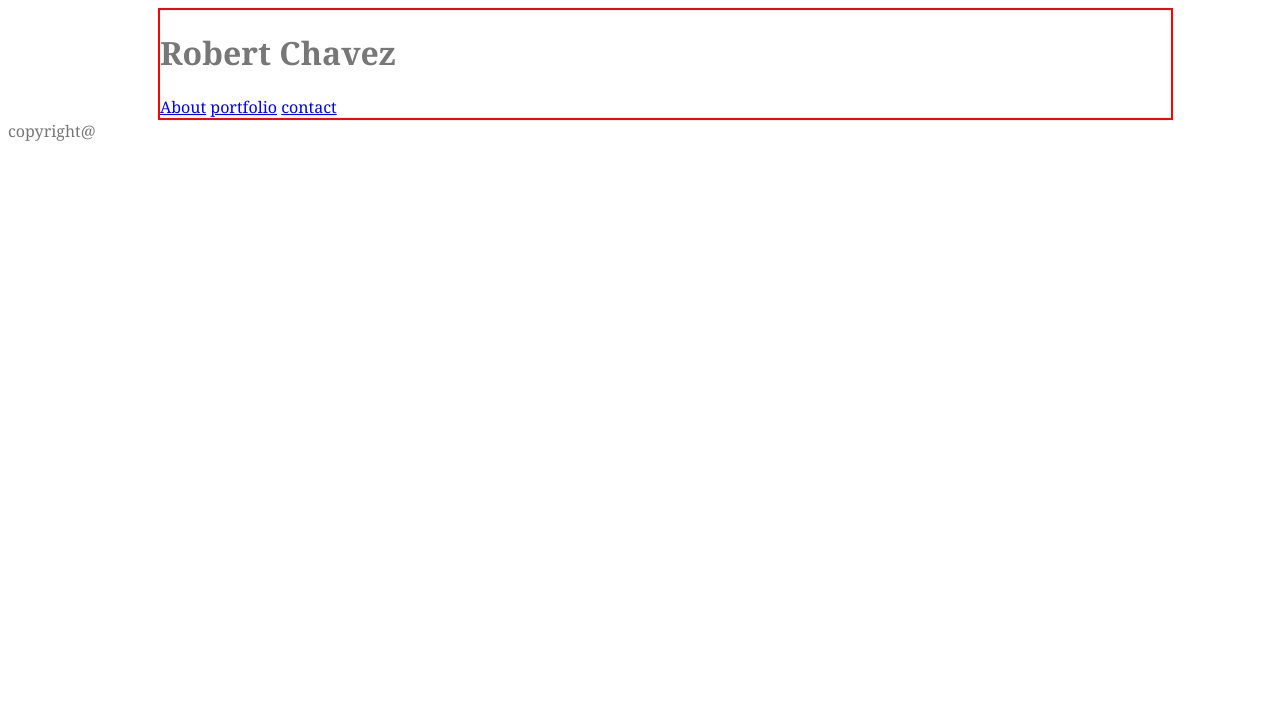
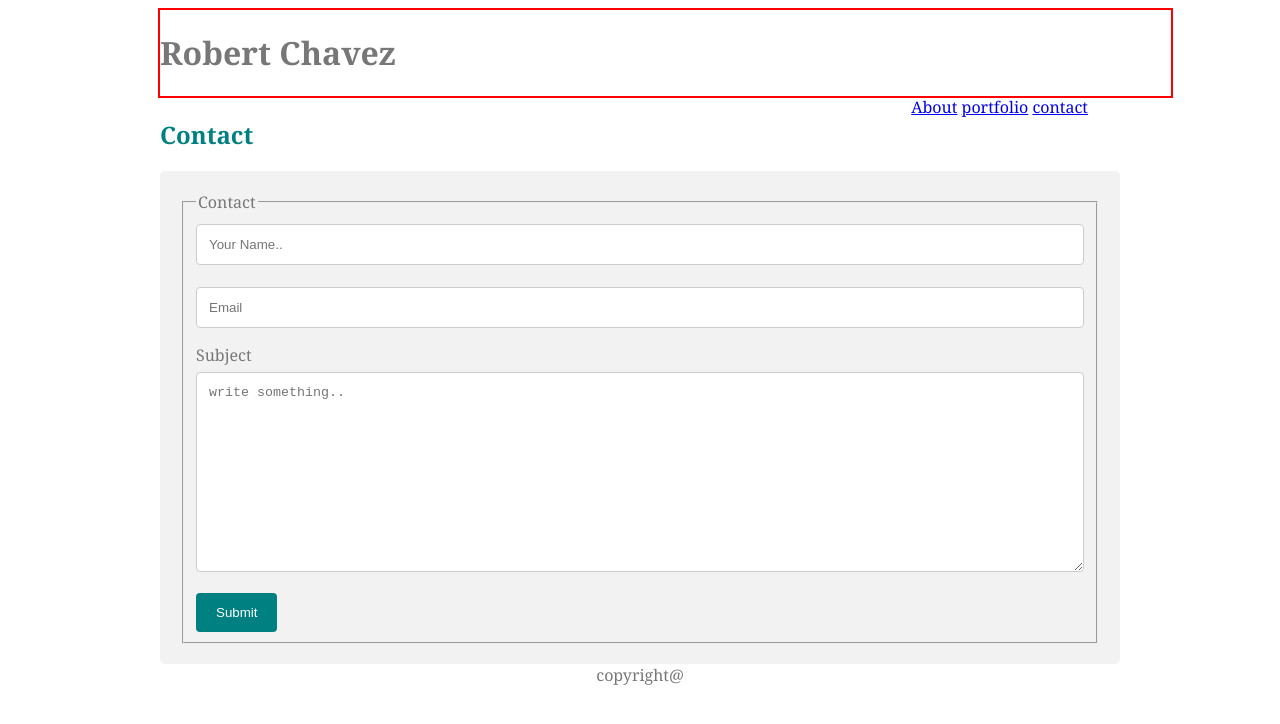
Before and after one commit to rcthedev/Portfolio, a plain HTML site: page contact.html in a window 1280 px wide. Drawn offline with Linux system fonts and the light colour scheme.

Commit message:
added changes

```diff
--- a/assets/css/style.css
+++ b/assets/css/style.css
@@ -33,9 +33,12 @@ image
     float: left;
     color: white;
     background-color: teal
+
+
 }
 .links{
     float: right;
+    color: white;
 }
 .content{
     border:2px solid red;
@@ -44,5 +47,14 @@ image
 
 }
 .about-me{
+
     color: teal;
 }
+footer
+
+{text-align: center;}
+
+nav{
+    position: absolute;
+    right: 15%;
+}
--- /dev/null
+++ b/assets/css/style1.css
@@ -0,0 +1,46 @@
+h2 {color: teal;}
+
+input[type=text], select, textarea
+{width: 100%;
+padding: 12px;
+border: 1px solid #ccc;
+border-radius: 4px;
+box-sizing: border-box;
+margin-top: 6px;
+margin-bottom: 16px;
+resize: vertical;
+
+}
+input[type=submit]
+{background-color: teal;
+    color: white;
+    padding: 12px 20px;
+    border: none;
+    border-radius: 4px;
+    cursor: pointer;
+
+}
+input[type=submit]:hover
+{
+    background-color: blue;
+
+}
+.container
+{border-radius: 5px;
+background-color: #f2f2f2;
+padding: 20px;
+}
+
+header
+{background-color: white;
+    border: 2px solid red;
+
+display: block;
+margin-left:150px;
+margin-right: 150px;
+padding: 0%;
+width: 80%;}
+main{
+    width: 960px;
+    margin: auto;
+}
--- a/contact.html
+++ b/contact.html
@@ -3,7 +3,7 @@
 <head>
         <title>My Portfolio</title>
         <link rel="stylesheet" href="assets/css/style.css">
-
+        <link rel="stylesheet" href="assets/css/style1.css">
 
 </head>
 <body>
@@ -17,6 +17,31 @@
         </nav>
     </header>
 <main>
+    <h2>Contact</h2>
+    <div class="container">
+    <form action="#"method="POST">
+    <fieldset>
+        <legend>Contact</legend>
+        <label for="Your Name"></label>
+        <input type="text" id="yname" name="Your Name"
+        placeholder="Your Name..">
+
+        <label for="Email">
+            <input type="text" id="email" name="Email"
+            placeholder="Email"></label>
+
+         <Label for="Subject">Subject</Label>
+            <textarea id="subject" name="subject"
+            placeholder="write something.."
+            style="height: 200px;"></textarea>
+            <input type="submit" value="Submit">
+
+            </Label>
+
+
+        </fieldset>
+    </form>
+    </div>
 
 </main>
      <footer>copyright@
```
Also changed, not shown: index.html (+1 -1 lines).
